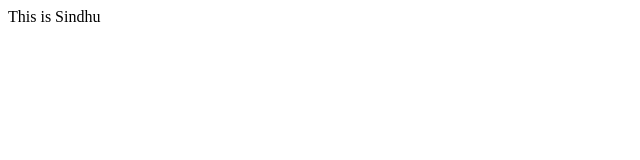
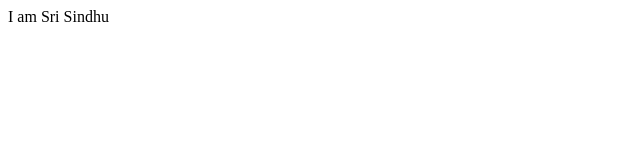
Before and after one commit to srisindhu05/simple-cicd-demo1, a plain HTML site: page index.html in a window 1280 px wide. Shown: the full height of the page, 0-640 px from the left. Drawn offline with Linux system fonts and the light colour scheme.

Commit message:
Update index.html

```diff
--- a/index.html
+++ b/index.html
@@ -1,5 +1,6 @@
 <html>
 <body>
-This is Sindhu
+I am Sri Sindhu
 </body>
+
 </html>
```
